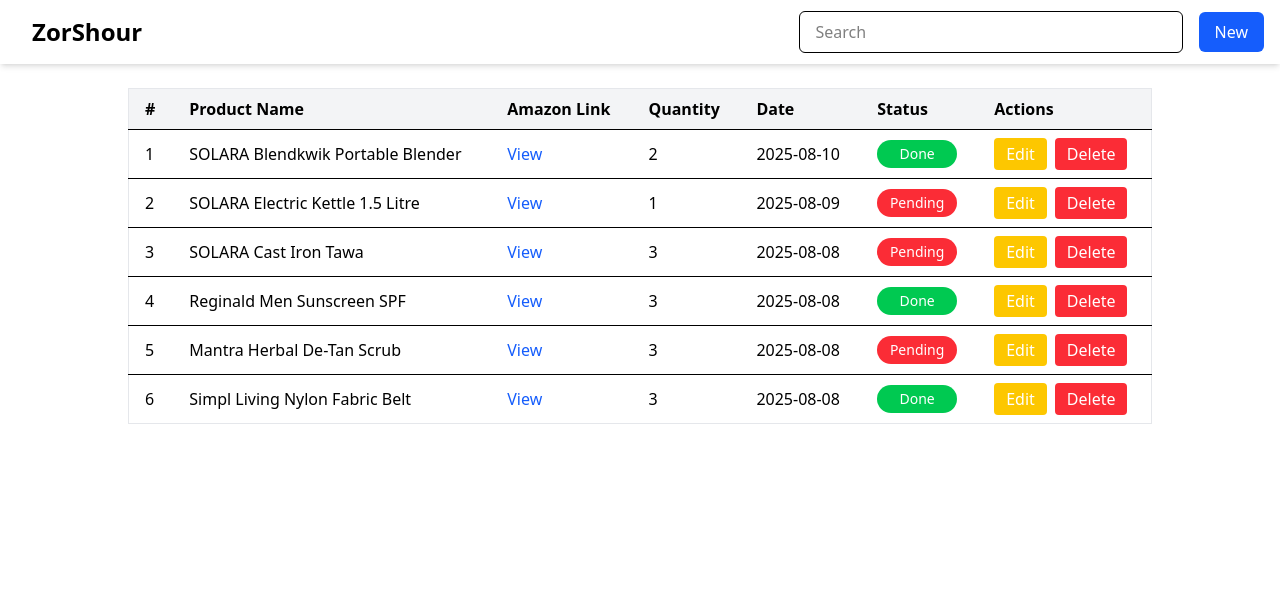
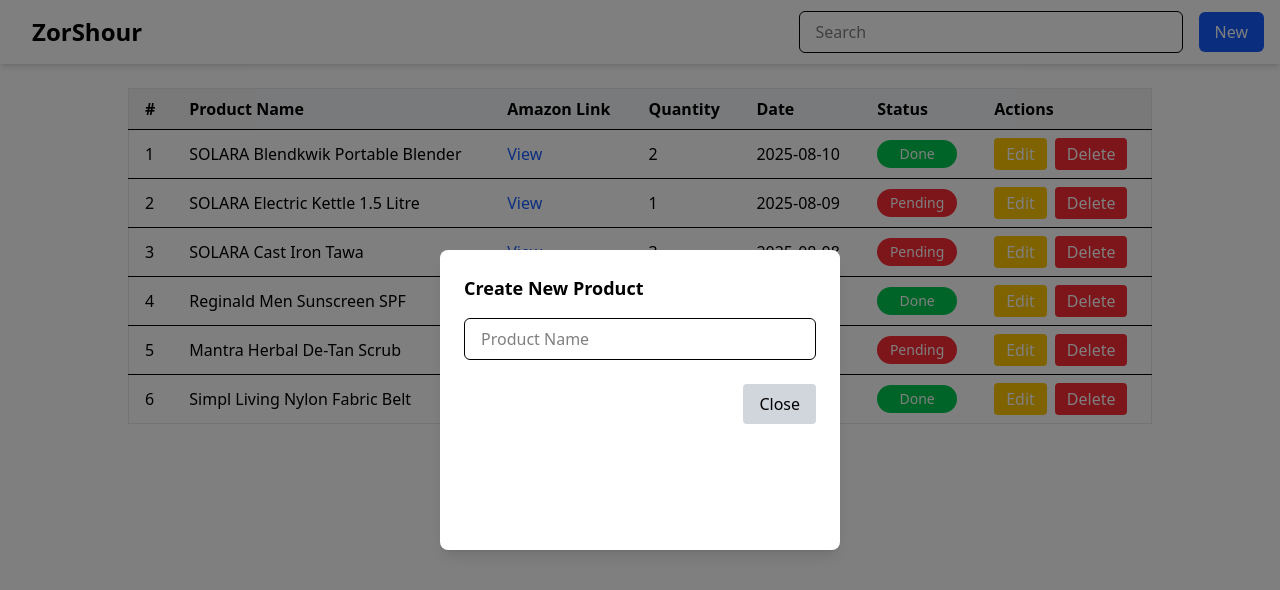
Before and after one commit to Anirudh2244/CRUD, a React (Vite) app: page / in a window 1280 px wide. Shown: the top 590 px of the page. Built offline with nearby package versions, Linux system fonts and the light colour scheme.

Commit message:
Generic Modal created

```diff
--- a/src/App.jsx
+++ b/src/App.jsx
@@ -2,6 +2,7 @@
 import "./App.css";
 import Navbar from "./Navbar";
 import Table from "./Table";
+import Modal from "./Modal";
 
 function App() {
   useEffect(() => {
@@ -116,11 +117,25 @@
     // deleteData()
   }
 
+  const [showCreateModal, setShowCreateModal] = useState(true);
+
   return (
     <>
       <div className="flex flex-col items-center justify-center w-full">
         <Navbar />
         <Table />
+        <Modal
+          show={showCreateModal}
+          onClose={() => setShowCreateModal(false)}
+          heading="Create New Product"
+        >
+          {" "}
+          <input
+            type="text"
+            placeholder="Product Name"
+            className="w-full px-4 py-2 border rounded-md"
+          />
+        </Modal>
       </div>
     </>
   );
--- /dev/null
+++ b/src/Modal.jsx
@@ -0,0 +1,24 @@
+import React, { useState } from "react";
+
+const Modal = (props) => {
+  return props.show ? (
+    <div className="fixed inset-0 flex items-center justify-center bg-black/50">
+      <div className="bg-white w-[400px] h-[300px] rounded-lg shadow-lg p-6">
+        <h2 className="text-lg font-bold mb-4 text-black">{props.heading}</h2>
+
+        {props.children}
+
+        <div className="flex justify-end mt-6">
+          <button
+            onClick={() => props.onClose()}
+            className="px-4 py-2 bg-gray-300 rounded hover:bg-gray-400"
+          >
+            Close
+          </button>
+        </div>
+      </div>
+    </div>
+  ) : null;
+};
+
+export default Modal;
--- a/src/Navbar.jsx
+++ b/src/Navbar.jsx
@@ -1,12 +1,11 @@
 import React from "react";
+import NewProductModal from "./Modal";
 
 export default function () {
   return (
     <nav className="flex items-center justify-between w-full shadow-md gap-4 px-4 py-2">
       {/* Logo Section */}
-      <div className="text-l sm:text-2xl font-bold px-4 py-2">
-        ZorShour
-      </div>
+      <div className="text-l sm:text-2xl font-bold px-4 py-2">ZorShour</div>
 
       <div className="flex items-center gap-4 max-w-full overflow-hidden">
         {/* Search bar */}
--- a/src/Table.jsx
+++ b/src/Table.jsx
@@ -30,7 +30,7 @@
       status: "Pending",
     },
     {
-      id: 3,
+      id: 4,
       name: "Reginald Men Sunscreen SPF",
       amazonLink:
         "https://www.amazon.in/dp/B0DT49ZWR5?ref=ppx_yo2ov_dt_b_fed_asin_title",
@@ -39,7 +39,7 @@
       status: "Done",
     },
     {
-      id: 3,
+      id: 5,
       name: "Mantra Herbal De-Tan Scrub",
       amazonLink:
         "https://www.amazon.in/dp/B0B77C24NH?ref=ppx_yo2ov_dt_b_fed_asin_title&th=1",
@@ -48,7 +48,7 @@
       status: "Pending",
     },
     {
-      id: 3,
+      id: 6,
       name: "Simpl Living Nylon Fabric Belt",
       amazonLink:
         "https://www.amazon.in/dp/B0DXFJ9JMQ?ref=ppx_yo2ov_dt_b_fed_asin_title&th=1&psc=1",
```
